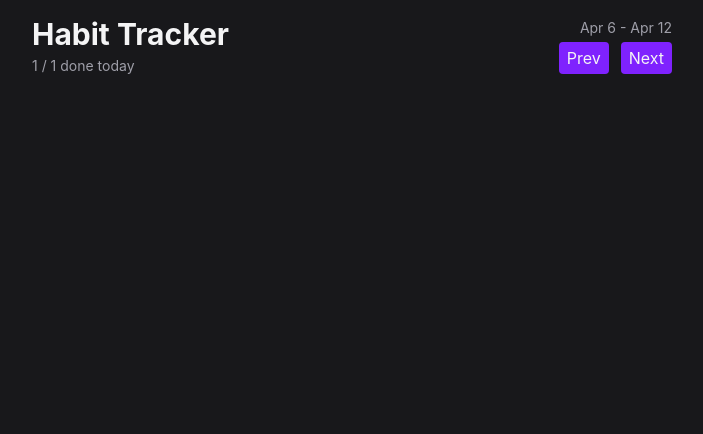
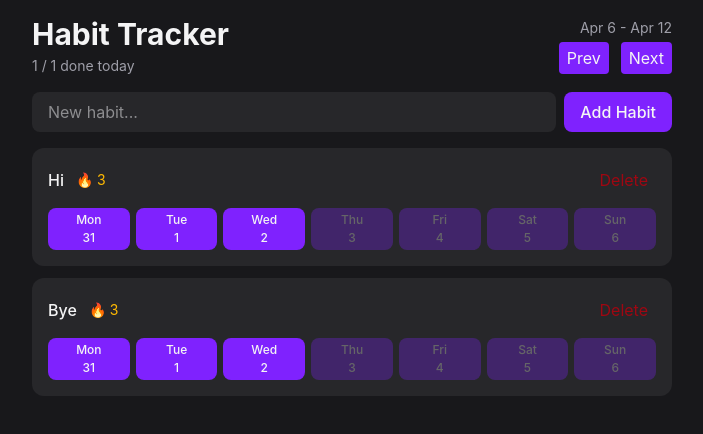
Before and after one commit to wshuston/resume-site, a React (Vite) app: page / in a window 1280 px wide. Shown: the top 434 px of the page, without its empty margins (288-991 px from the left). Built offline with nearby package versions, Linux system fonts and the light colour scheme.

Commit message:
styling of habit tracker done

```diff
--- a/package.json
+++ b/package.json
@@ -11,8 +11,10 @@
   },
   "dependencies": {
     "@tailwindcss/vite": "^4.3.3",
+    "date-fns": "^4.4.0",
     "react": "^19.2.8",
     "react-dom": "^19.2.8",
+    "tailwind-merge": "^3.6.0",
     "tailwindcss": "^4.3.3"
   },
   "devDependencies": {
--- a/src/App.tsx
+++ b/src/App.tsx
@@ -1,12 +1,13 @@
 import {Header} from "./components/Header";
 import {HabitForm} from "./components/HabitForm";
+import {HabitList} from "./components/HabitList";
 
 export default function App() {
     return (
         <div className="max-w-2xl mx-auto p-4 flex flex-col gap-4">
             <Header />
             <HabitForm />
-
+            <HabitList />
         </div>
     )
 }
--- a/src/components/HabitForm.tsx
+++ b/src/components/HabitForm.tsx
@@ -1,3 +1,10 @@
+import {Button} from "./button";
+
 export function HabitForm() {
-    return (null)
+    return (
+        <form action="" className="flex gap-2">
+            <input className="flex-1 rounded-lg bg-zinc-800 px-4 py-2 outline-none focus-visible:ring-2 focus-visible:ring-violet-500 " placeholder="New habit..."/>
+            <Button className="rounded-lg px-4 py-2 font-medium">Add Habit</Button>
+        </form>
+    )
 }
--- /dev/null
+++ b/src/components/HabitList.tsx
@@ -0,0 +1,48 @@
+import {Button} from "./button";
+import {eachDayOfInterval, endOfWeek, format, isFuture, startOfWeek} from "date-fns";
+
+export function HabitList() {
+    const habits = [
+        { id: "one", name:"Hi" },
+        { id: "two", name:"Bye" },
+    ]
+
+    if(habits.length === 0){
+    return <p className="text-center text-zinc-500 py-12">No habits yet. Add one above to get started!</p>
+    }
+    return <div className="flex flex-col gap-3">
+        {habits.map(habit => (
+            <HabitItem key={habit.id} habit={habit} />
+        ))}
+    </div>
+}
+
+type HabitItemProps = {
+    habit: { id: string, name: string }
+}
+
+function HabitItem({ habit }: HabitItemProps) {
+
+    const visibleDates = eachDayOfInterval({
+        start: startOfWeek(new Date(), {weekStartsOn: 1}),
+        end: endOfWeek(new Date(), {weekStartsOn: 1}),
+    })
+
+    return <div className="rounded-xl bg-zinc-800 p-4">
+        <div className="flex items-center justify-between mb-3">
+            <div className="flex gap-3 items-center">
+                <span className="font-medium">{habit.name}</span>
+                <span className="text-sm text-amber-400">🔥 3</span>
+            </div>
+            <Button variant="ghost-destructive">Delete</Button>
+        </div>
+        <div className="flex gap-1.5">
+            {visibleDates.map(date => (
+                <Button className="flex flex-1 flex-col items-center gap-0.5 rounded-lg text-xs" key={date.toISOString()} disabled={isFuture(date)}>
+                    <span className="font-medium">{format(date, "EEE")}</span>
+                    <span className="font-medium">{format(date, "d")}</span>
+                </Button>
+            ))}
+        </div>
+    </div>
+}
--- a/src/components/button.tsx
+++ b/src/components/button.tsx
@@ -1,13 +1,29 @@
-import {ReactNode} from "react";
+import {ComponentProps, ReactNode} from "react";
+import {twMerge} from "tailwind-merge";
+
+type Variant = "primary" | "secondary" | "ghost-destructive"
 
 type ButtonProps = {
-    children: ReactNode
+    variant?: Variant
+} & ComponentProps<"button">
+
+export function Button({ variant = "primary", className, ...props }: ButtonProps) {
+    return (
+        <button {...props} className={twMerge("transition-colors rounded px-2 py-1 disabled:opacity-30 disabled:cursor-not-allowed",getVariantStyles(variant), className
+        )}
+        />
+    )
 }
 
-export function Button({ children }: ButtonProps) {
-    return (
-        <button className="bg-violet-600 hover:bg-violet-500 transition-colors rounded px-2 py-1 disabled:opacity-30 disabled:cursor-not-allowed">
-            {children}
-        </button>
-    )
+function getVariantStyles(variant: Variant) {
+    switch (variant) {
+        case "primary":
+            return "bg-violet-600 hover:bg-violet-500"
+        case "secondary":
+            return "bg-zinc-600 hover:bg-zinc-600 text-zinc-400"
+        case "ghost-destructive":
+            return "hover:bg-red-800 text-red-800 hover:text-red-200"
+        default:
+            throw new Error('Invalid variant: ${variant satisfies never}')
+    }
 }
```
Also changed, not shown: 1 other file (tests, documents, lock files or other folders).
